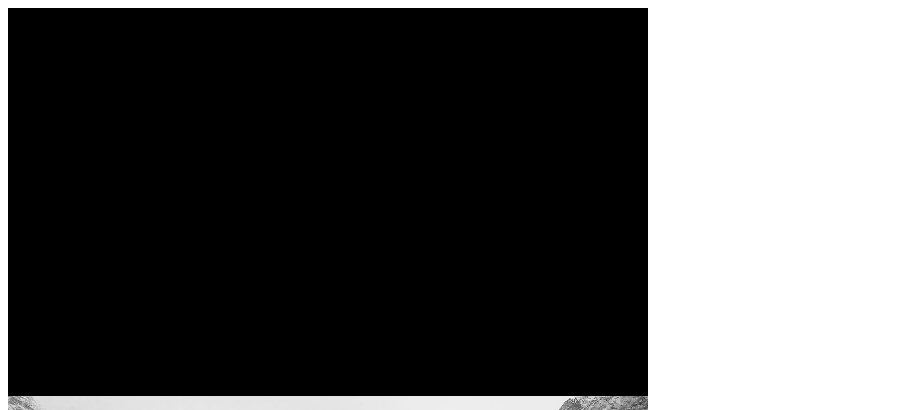
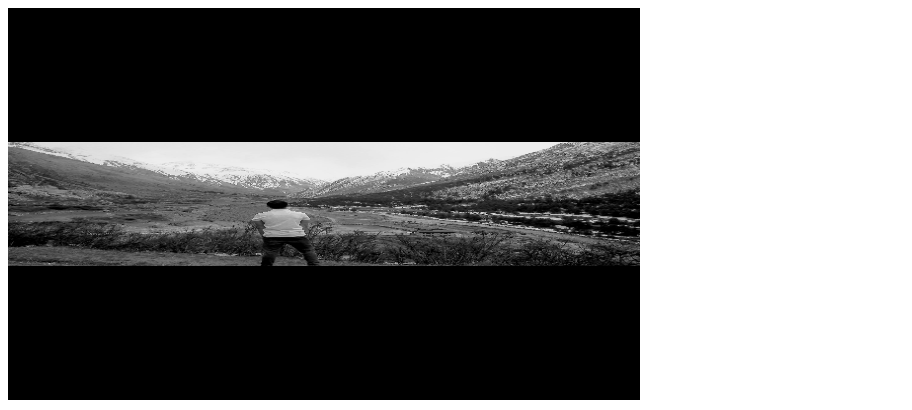
Before and after one commit to lkpdev/wanderlust, a plain HTML site: page index.html in a window 1280 px wide. Shown: the top 410 px of the page, without its empty margins (0-912 px from the left). Drawn offline with Linux system fonts and the light colour scheme.

Commit message:
css added

```diff
--- a/index.html
+++ b/index.html
@@ -1,5 +1,5 @@
-<div>
-    <img src="images/wanderlust.png"/ alt="start"/>
+<div class="row">
+    <img src="images/wanderlust.png"/ alt="start" width="50%" height="50%"/>
 </div>
     <p style="text-align:center">For enquires reach us @ +91 7408339758 or Explore us on
         <a href="https://www.instagram.com/rohitwanderlust/">
```
